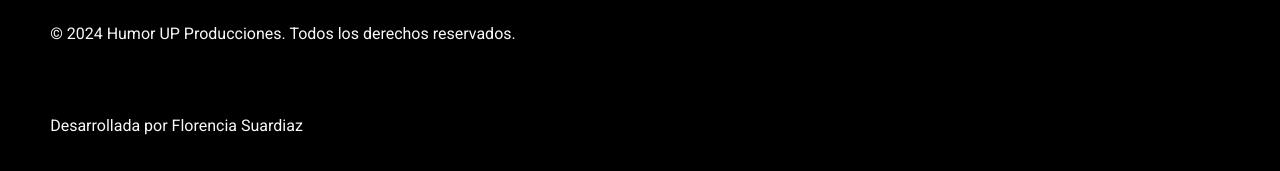
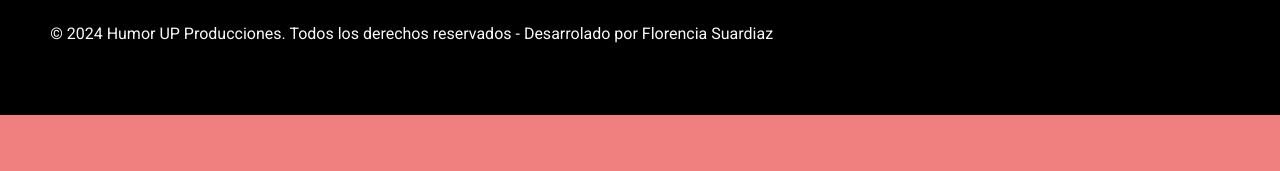
Before and after one commit to Florsuar/humorstandup, a plain HTML site: page pages/curso.html in a window 1280 px wide. Shown: the part 2588-2759 px from the top of the page. After the commit the page ends 2703 px from the top, so only its background shows below. Drawn offline with Linux system fonts and the light colour scheme; a web font is replaced by a local one.

Commit message:
Update curso.html
Segundo cambio

```diff
--- a/pages/curso.html
+++ b/pages/curso.html
@@ -140,10 +140,9 @@
             <i class="fa-brands fa-whatsapp" style="color: #ff944d;"></i>
                     <a href="https://wa.link/xqwopj">+549113167-1427</a>
         </p>
-        <p>&copy; 2024 Humor UP Producciones. Todos los derechos reservados.</p>
+        <p>&copy; 2024 Humor UP Producciones. Todos los derechos reservados - Desarrolado por Florencia Suardiaz</p>
         <br>
-        <p>Desarrollada por Florencia Suardiaz</p>
-        <br>
+
     </footer>
 </body>
 
```
